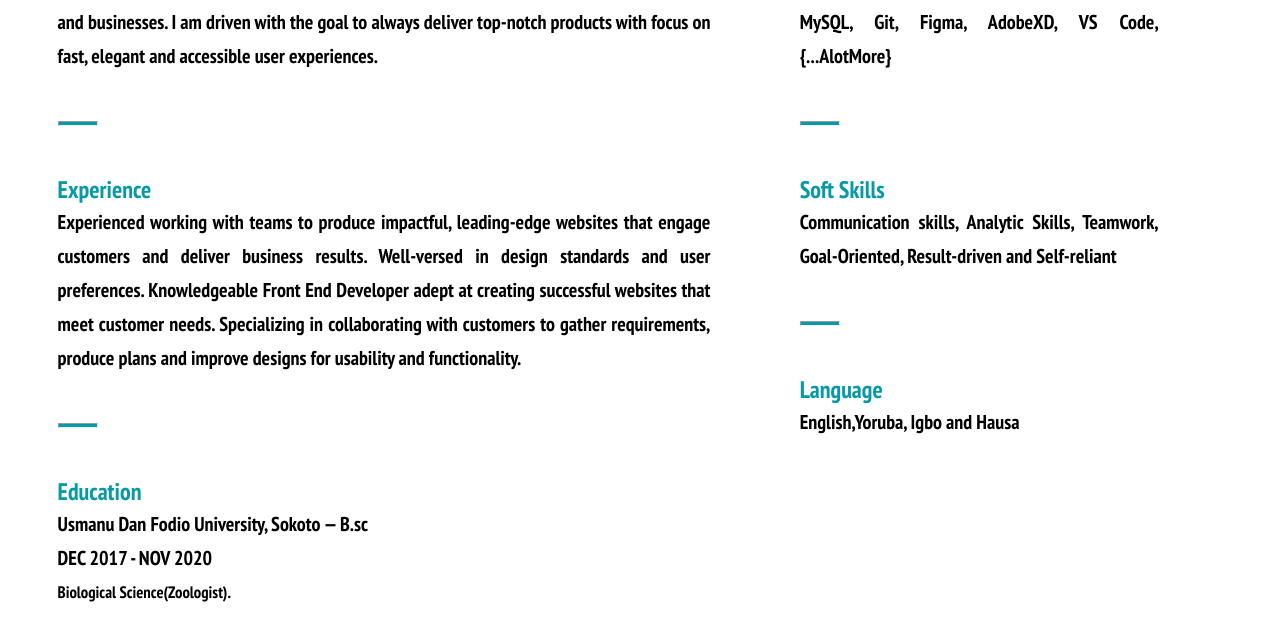
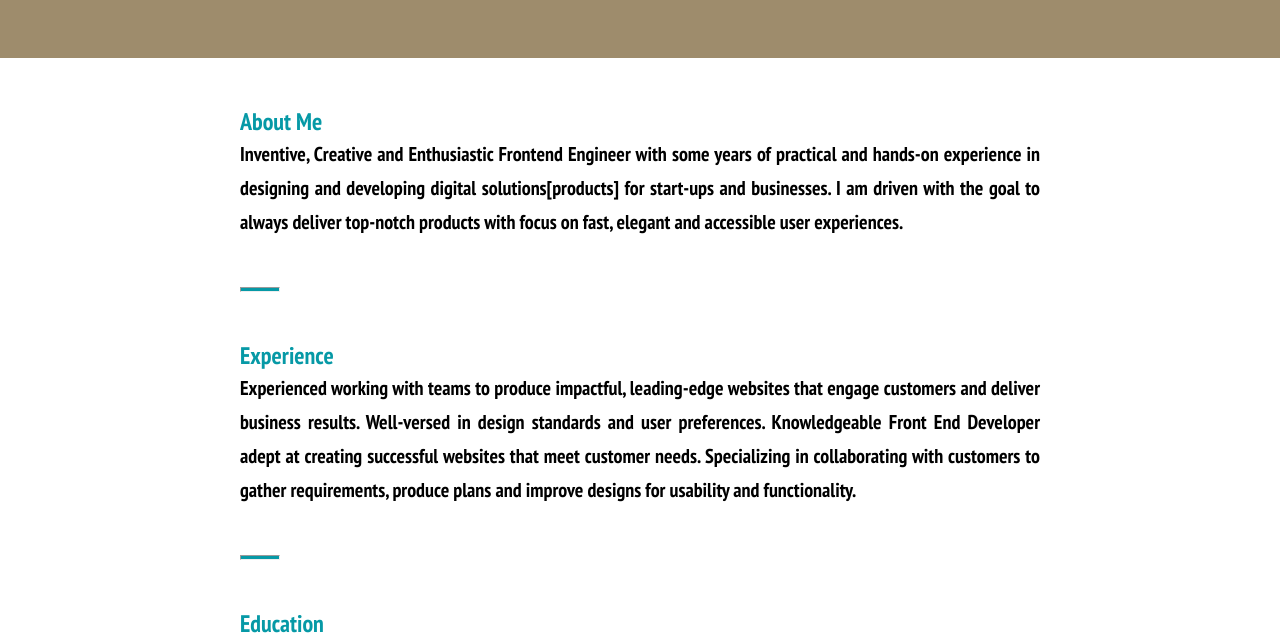
Before and after one commit to alialaba/cv-sample, a plain HTML site: page index.html in a window 1280 px wide. Shown: the part 499-1135 px from the top of the page. Drawn offline with Linux system fonts and the light colour scheme.

Commit message:
worked on the main cv content for both mobile and desktop view

```diff
--- a/style/style.css
+++ b/style/style.css
@@ -89,10 +89,7 @@ hr{
 }
 
 /*About */
-.main-content{
-    /* position: absolute; */
-    /* top: 100px;    */
-}
+
 
 .about-me,.experience, .education,.tech-skill, .soft-skill, .lang{
     padding: 3rem 0;
@@ -110,7 +107,7 @@ hr{
     margin-bottom: 1em;
 }
 
-@media(min-width:768px){
+/* @media(min-width:768px){
     .profile-header__content{
         flex-direction: row;
         justify-content: space-around;
@@ -124,4 +121,4 @@ hr{
 .main-cv2{
     width: 33%;
 }
-}
+} */
```
